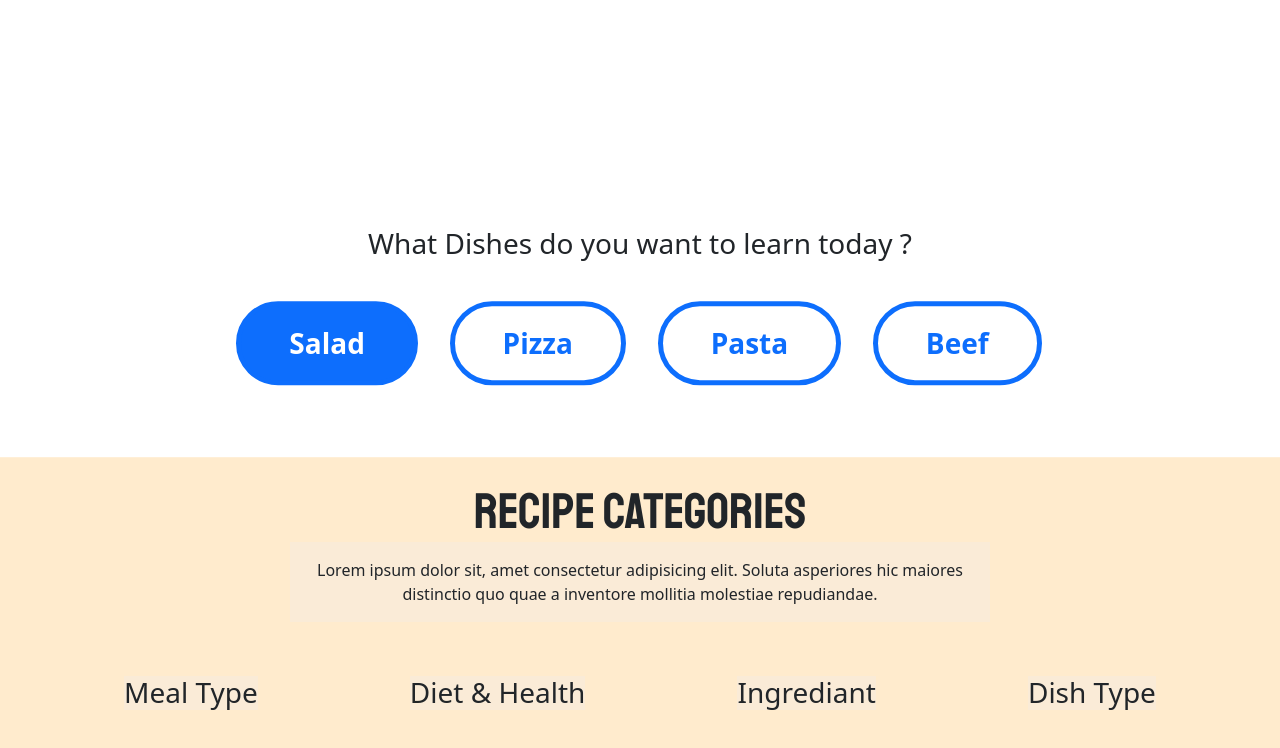
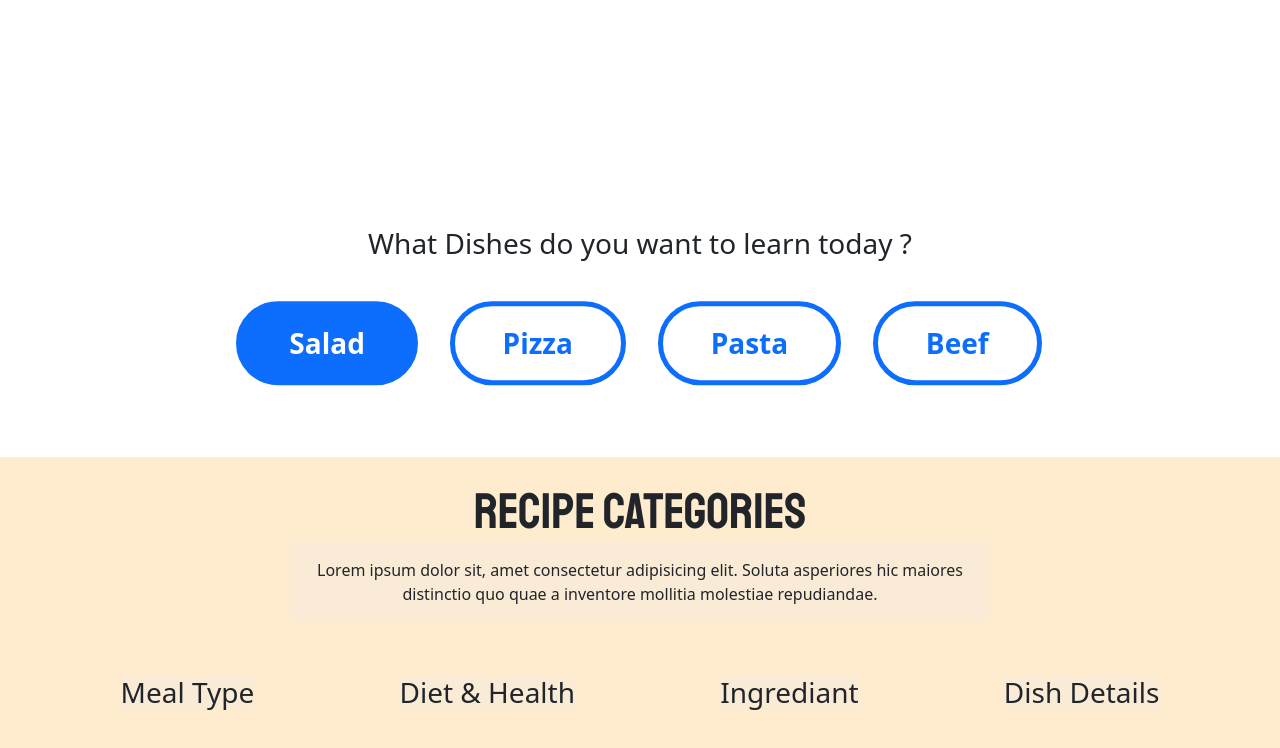
Before and after one commit to mahmoud305/recipe_API_FrontEnd, a plain HTML site: page index.html in a window 1280 px wide. Shown: the part 490-1238 px from the top of the page. Drawn offline with Linux system fonts and the light colour scheme; no server answers.

Commit message:
Update index.html

```diff
--- a/index.html
+++ b/index.html
@@ -99,7 +99,7 @@
             <h3>Meal Type</h3>
             <h3>Diet & Health</h3>
             <h3>Ingrediant</h3>
-            <h3>Dish Type</h3>
+            <h3>Dish Details</h3>
         </div>
         <div class="container-fluid">
             <div id="mealsContainer" class="row">
```
